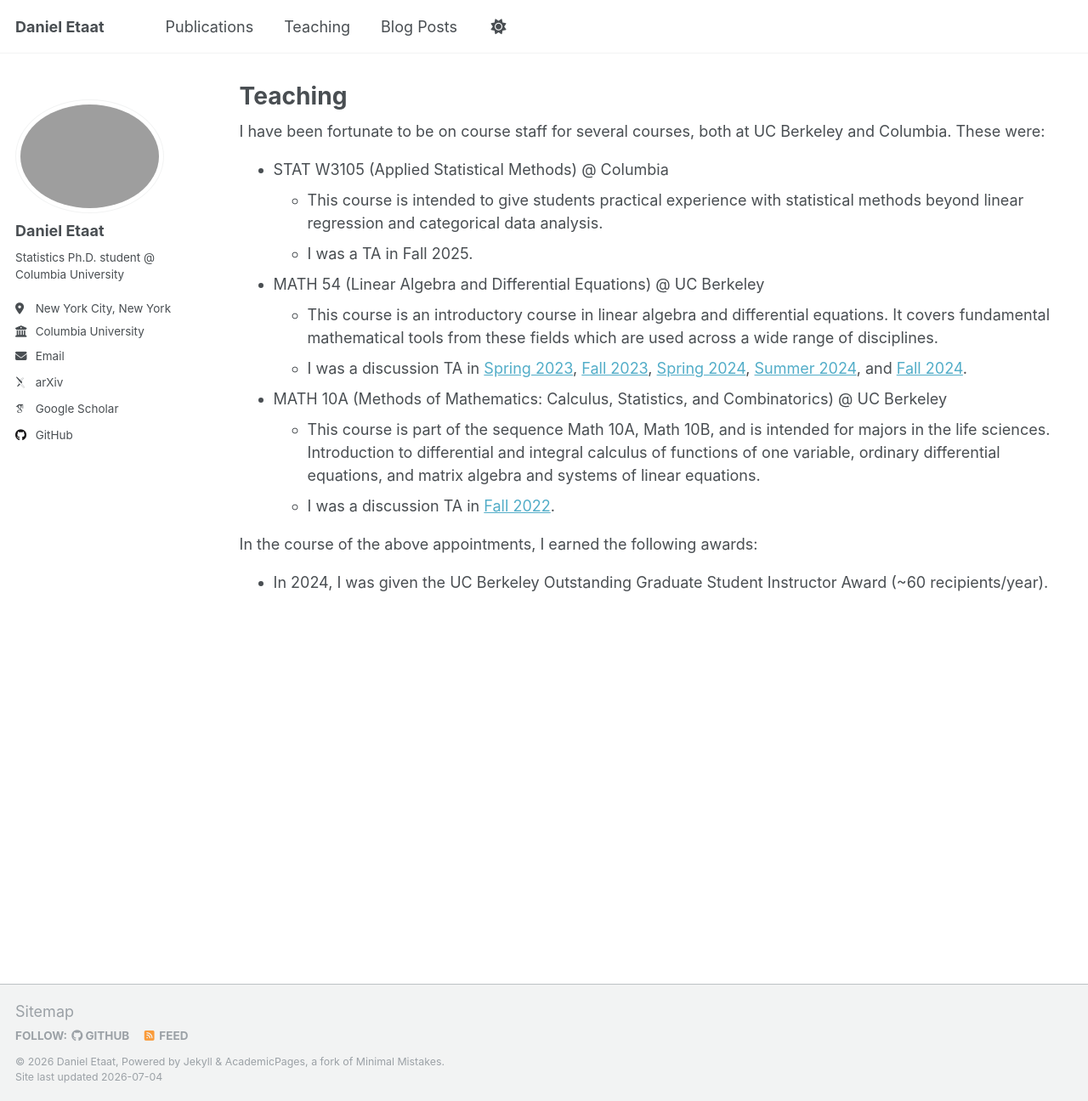
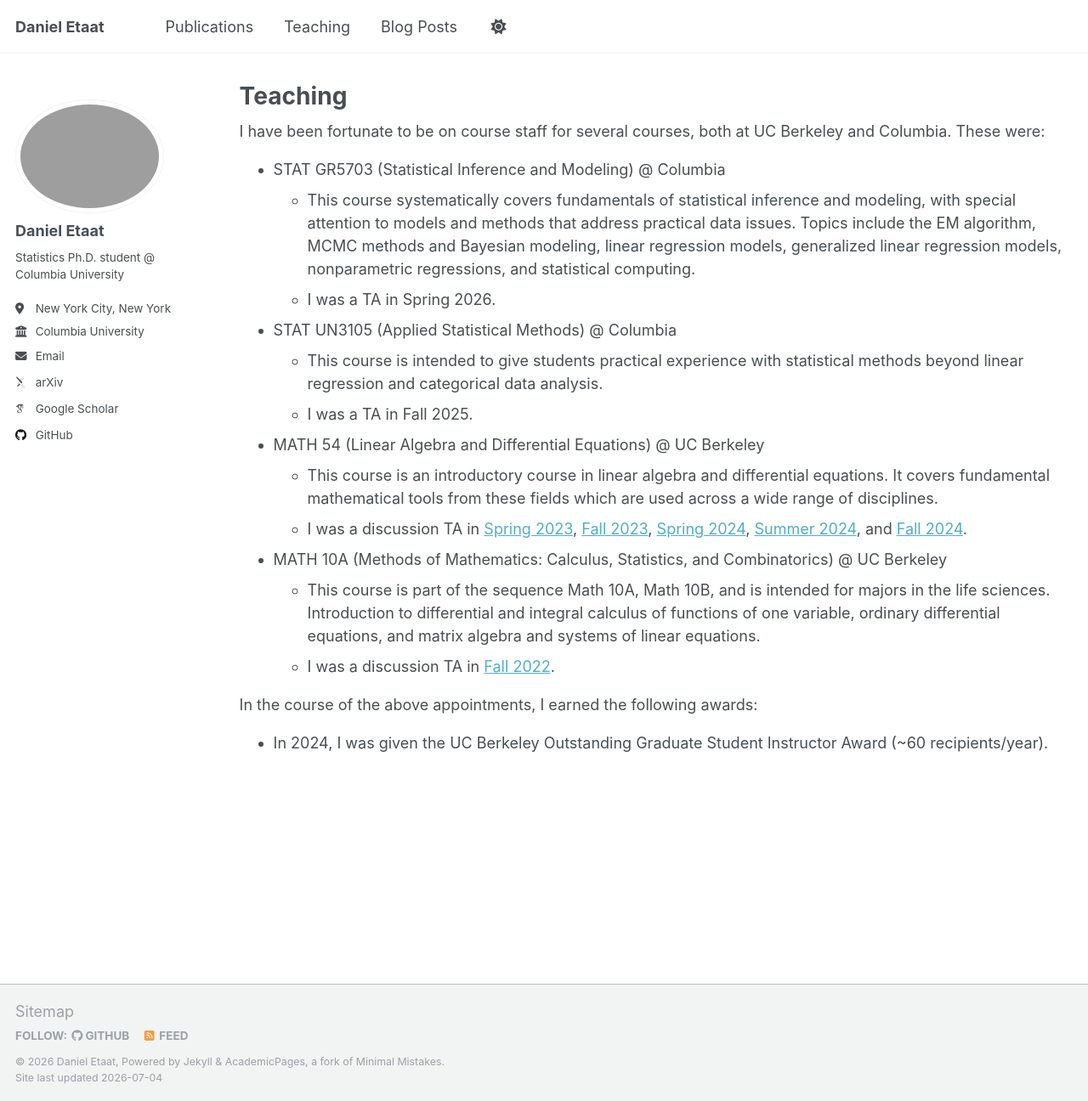
Before and after one commit to DanielEtaat/danieletaat.github.io, a Jekyll site: the page built from _pages/teaching.html, in a window 1280 px wide and 1296 px high. Shown: the whole window at 85% size. Built offline with Jekyll 4.4.1, drawn with Linux system fonts in a browser that asks for light colours; some web fonts are replaced.

Commit message:
Update: second-year PhD, fix STAT course code, add STAT GR5703 teaching

```diff
--- a/_pages/teaching.html
+++ b/_pages/teaching.html
@@ -11,7 +11,18 @@ I have been fortunate to be on course staff for several courses, both at UC Berk
 
 <ul>
   <li>
-    STAT W3105 (Applied Statistical Methods) @ Columbia
+    STAT GR5703 (Statistical Inference and Modeling) @ Columbia
+    <ul>
+      <li>
+        This course systematically covers fundamentals of statistical inference and modeling, with special attention to models and methods that address practical data issues. Topics include the EM algorithm, MCMC methods and Bayesian modeling, linear regression models, generalized linear regression models, nonparametric regressions, and statistical computing.
+      </li>
+      <li>
+        I was a TA in Spring 2026.
+      </li>
+    </ul>
+  </li>
+  <li>
+    STAT UN3105 (Applied Statistical Methods) @ Columbia
     <ul>
       <li>
         This course is intended to give students practical experience with statistical methods beyond linear regression and categorical data analysis.      </li>
```
Also changed, not shown: _pages/about.md (+1 -1 lines).
